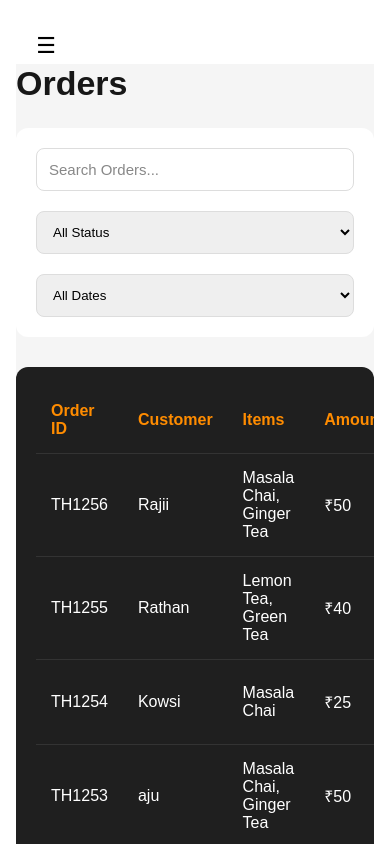
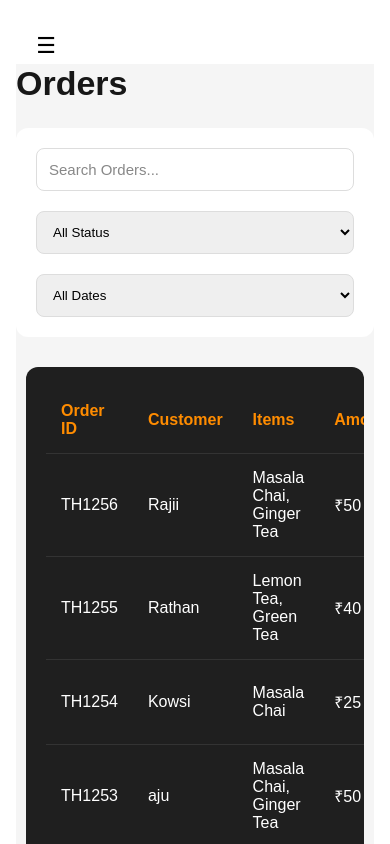
Before and after one commit to rajeshwari-frontend/Tea_House_Project, a Next.js app: page /admin/orders in a window 390 px wide. Both pictures are taken after typing "name@example.com", "Sample123" into the empty fields and a click on the button "Login". Built offline with nearby package versions, Linux system fonts and the light colour scheme.

Commit message:
added media query

```diff
--- a/components/AdminComponent/Orders/OrdersTable/index.css
+++ b/components/AdminComponent/Orders/OrdersTable/index.css
@@ -53,3 +53,9 @@
   background: rgba(255,0,0,.15);
   color: #f44336;
 }
+@media (max-width: 768px) {
+  .orders-table-container {
+    margin-left: 10px;
+    margin-right: 10px;
+  }
+}
```
